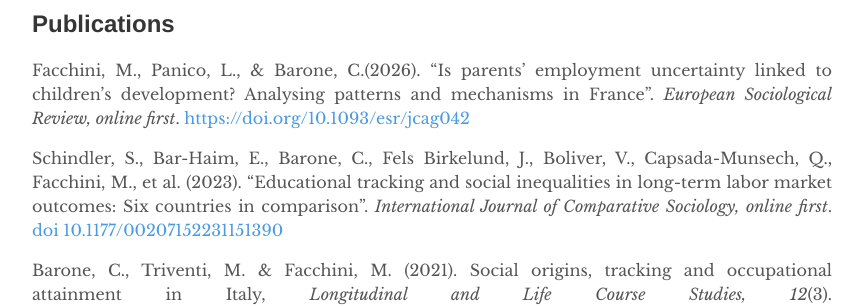
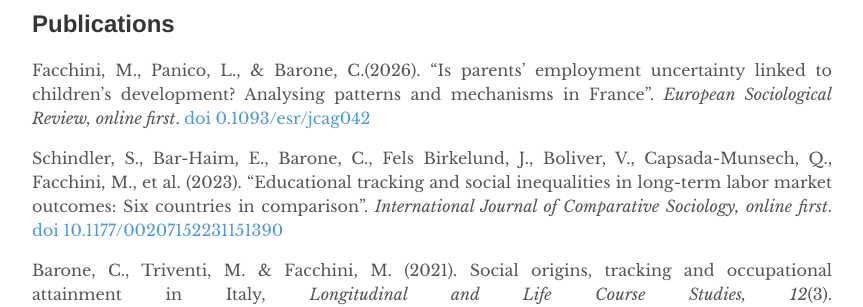
Before and after one commit to martafacchini/martafacchini.github.io, a Jekyll site: the page built from _pages/research.md, in a window 1280 px wide. Shown: the part 209-516 px from the top of the page, without its empty margins (208-1071 px from the left). Built offline with Jekyll 4.4.1, drawn with Linux system fonts in a browser that asks for light colours; nearby versions of some CDN libraries; some of the changed lines change nothing that is shown.

Commit message:
Update research.md

```diff
--- a/_pages/research.md
+++ b/_pages/research.md
@@ -6,7 +6,7 @@
 
 ## Publications
 
-Facchini, M., Panico, L., & Barone, C.(2026). "Is parents’ employment uncertainty linked to children's development? Analysing patterns and mechanisms in France". *European Sociological Review, online first*. [https://doi.org/10.1093/esr/jcag042](doi 0.1093/esr/jcag042)
+Facchini, M., Panico, L., & Barone, C.(2026). "Is parents’ employment uncertainty linked to children's development? Analysing patterns and mechanisms in France". *European Sociological Review, online first*. [doi 0.1093/esr/jcag042](https://doi.org/10.1093/esr/jcag042)
 
 Schindler, S., Bar-Haim, E., Barone, C., Fels Birkelund, J., Boliver, V., Capsada-Munsech, Q., Facchini, M., et al. (2023). "Educational tracking and social inequalities in long-term labor market outcomes: Six countries in comparison". *International Journal of Comparative Sociology, online first*. [doi 10.1177/00207152231151390](https://doi.org/10.1177/00207152231151390)
 
```
